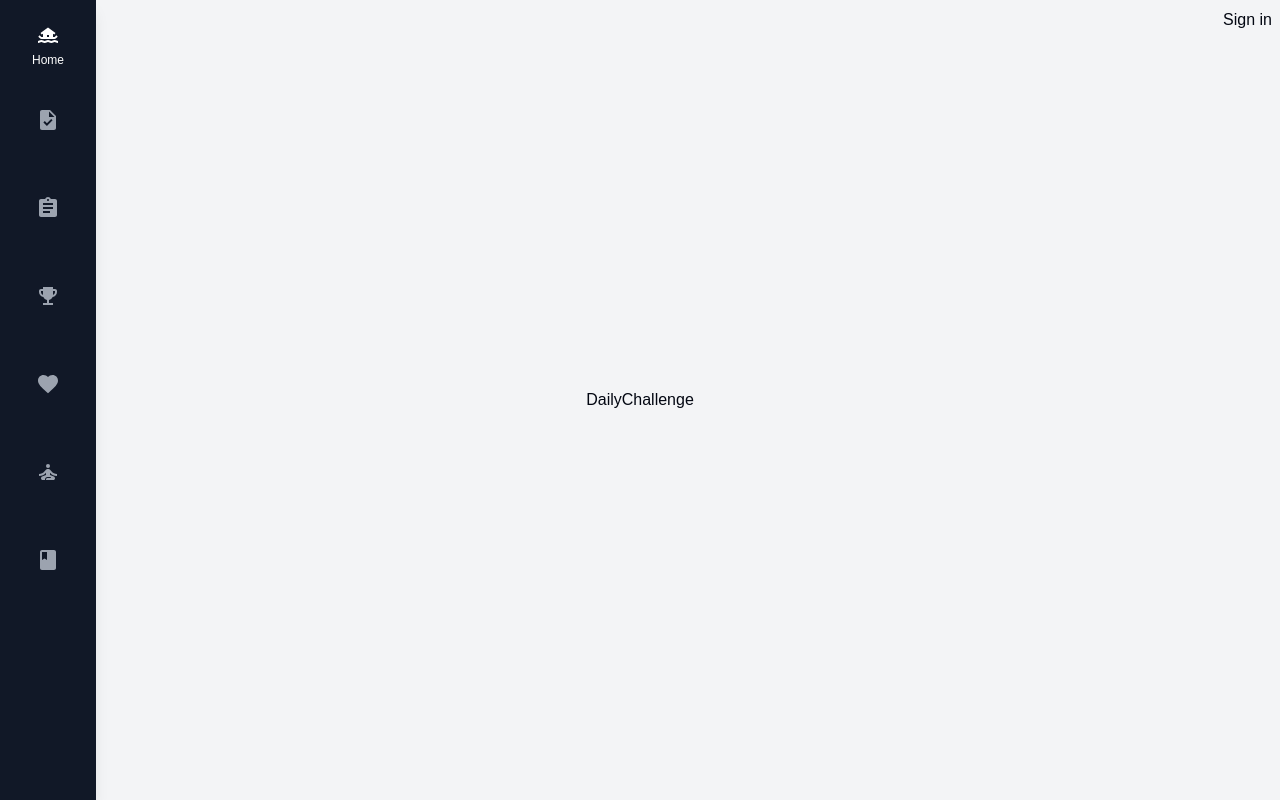
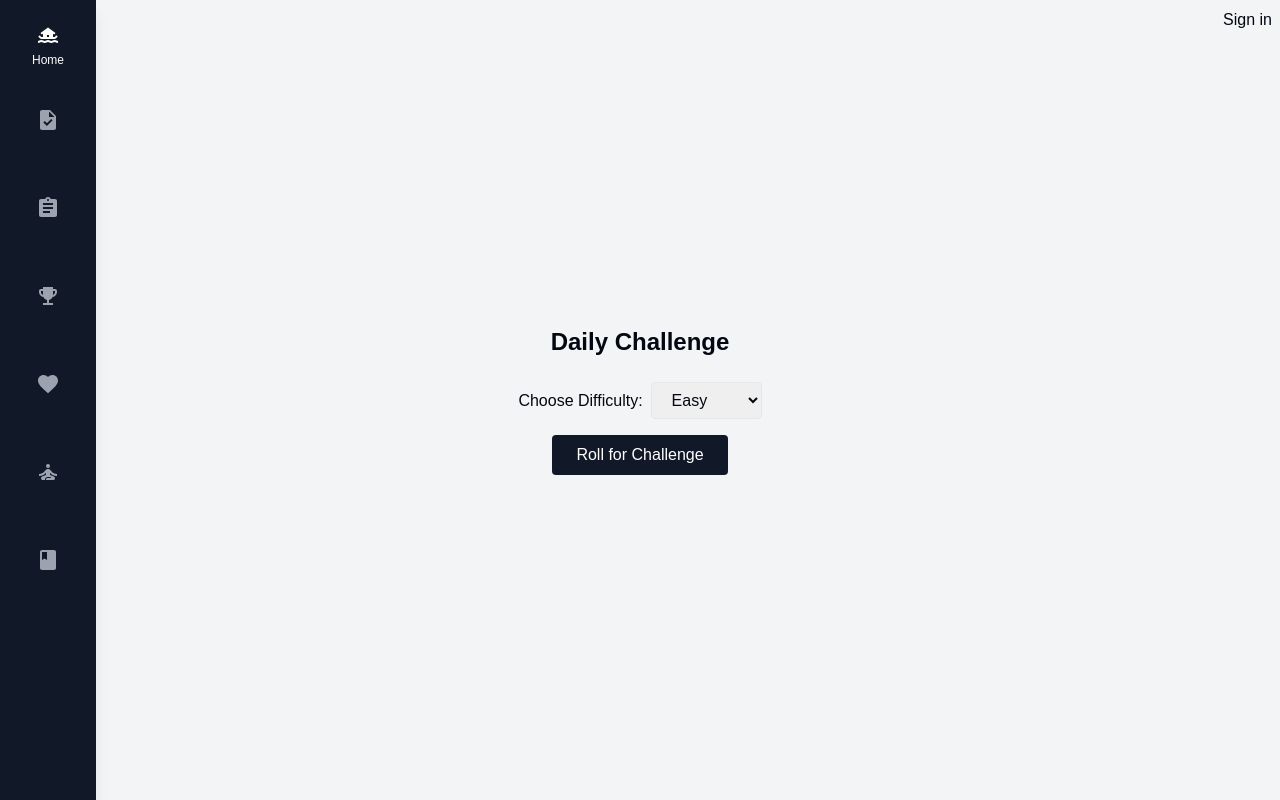
Before and after one commit to LunnS2/Self-Care-App, a Next.js app: page /daily-challenge in a window 1280 px wide. Built offline with nearby package versions, Linux system fonts and the light colour scheme; no server answers.

Commit message:
Update daily-challenge; Add JSON file with challenges

```diff
--- a/src/app/daily-challenge/page.tsx
+++ b/src/app/daily-challenge/page.tsx
@@ -1,11 +1,72 @@
-import React from "react";
+"use client"
 
-function DailyChallenge() {
+import React, { useState } from "react";
+
+// Assuming you have imported the JSON data.
+// In a real-world scenario, this might come from a separate file or API.
+import challenges from "../../data/challenges.json";
+
+// Define the Challenge type explicitly
+type Challenge = {
+  category: string;
+  difficulty: 'easy' | 'medium' | 'hard';
+  description: string;
+};
+
+const DailyChallenge = () => {
+  // State for selected difficulty and the challenge to display
+  const [selectedDifficulty, setSelectedDifficulty] = useState<'easy' | 'medium' | 'hard'>('easy');
+  const [challenge, setChallenge] = useState<Challenge | null>(null);
+
+  // Function to pick a random challenge based on the selected difficulty
+  const getRandomChallenge = () => {
+    const filteredChallenges = challenges.filter(
+      (ch) => ch.difficulty === selectedDifficulty
+    );
+
+    // Ensure the challenge has the correct type
+    const randomChallenge = filteredChallenges[Math.floor(Math.random() * filteredChallenges.length)];
+
+    // Type assertion to ensure the object matches the Challenge type
+    setChallenge(randomChallenge as Challenge);
+  };
+
   return (
     <div className="flex flex-col items-center justify-center min-h-screen bg-gray-100 p-4 md:p-8">
-      DailyChallenge
+      <h1 className="text-2xl font-semibold mb-6">Daily Challenge</h1>
+
+      {/* Difficulty Selection */}
+      <div className="mb-4">
+        <label htmlFor="difficulty" className="mr-2">Choose Difficulty:</label>
+        <select
+          id="difficulty"
+          value={selectedDifficulty}
+          onChange={(e) => setSelectedDifficulty(e.target.value as 'easy' | 'medium' | 'hard')}
+          className="px-4 py-2 border rounded"
+        >
+          <option value="easy">Easy</option>
+          <option value="medium">Medium</option>
+          <option value="hard">Hard</option>
+        </select>
+      </div>
+
+      {/* Roll for Challenge Button */}
+      <button
+        onClick={getRandomChallenge}
+        className="px-6 py-2 bg-gray-900 text-white rounded hover:bg-gray-800"
+      >
+        Roll for Challenge
+      </button>
+
+      {/* Display the challenge if one is selected */}
+      {challenge && (
+        <div className="mt-6 p-4 border rounded bg-white shadow-md w-full md:w-1/2">
+          <h2 className="text-xl font-semibold mb-2">{challenge.category}</h2>
+          <p>{challenge.description}</p>
+        </div>
+      )}
     </div>
   );
-}
+};
 
 export default DailyChallenge;
--- /dev/null
+++ b/src/data/challenges.json
@@ -0,0 +1,252 @@
+[
+  {
+    "category": "Mental Health",
+    "difficulty": "easy",
+    "description": "Take a 10-minute walk outside to clear your mind."
+  },
+  {
+    "category": "Food",
+    "difficulty": "easy",
+    "description": "Eat a healthy breakfast with fruits or oats."
+  },
+  {
+    "category": "Social",
+    "difficulty": "easy",
+    "description": "Send a message to a friend you haven’t spoken to in a while."
+  },
+  {
+    "category": "Self-Development",
+    "difficulty": "easy",
+    "description": "Read for 15 minutes from a book or article on personal growth."
+  },
+  {
+    "category": "Mental Health",
+    "difficulty": "easy",
+    "description": "Practice deep breathing exercises for 5 minutes."
+  },
+  {
+    "category": "Food",
+    "difficulty": "easy",
+    "description": "Drink at least 2 liters of water today."
+  },
+  {
+    "category": "Social",
+    "difficulty": "easy",
+    "description": "Compliment someone or give them positive feedback."
+  },
+  {
+    "category": "Self-Development",
+    "difficulty": "easy",
+    "description": "Write down three things you are grateful for today."
+  },
+  {
+    "category": "Mental Health",
+    "difficulty": "easy",
+    "description": "Do a 5-minute meditation session to relax your mind."
+  },
+  {
+    "category": "Food",
+    "difficulty": "easy",
+    "description": "Include a vegetable in every meal today."
+  },
+  {
+    "category": "Mental Health",
+    "difficulty": "medium",
+    "description": "Spend 20 minutes journaling your thoughts or feelings."
+  },
+  {
+    "category": "Food",
+    "difficulty": "medium",
+    "description": "Try a new healthy recipe today, focusing on whole foods."
+  },
+  {
+    "category": "Social",
+    "difficulty": "medium",
+    "description": "Call a friend or family member for a 20-minute conversation."
+  },
+  {
+    "category": "Self-Development",
+    "difficulty": "medium",
+    "description": "Set a small personal goal and work towards it for 30 minutes."
+  },
+  {
+    "category": "Mental Health",
+    "difficulty": "medium",
+    "description": "Practice mindfulness for 15 minutes, focusing on your breath."
+  },
+  {
+    "category": "Food",
+    "difficulty": "medium",
+    "description": "Cook a meal without using processed foods or takeout."
+  },
+  {
+    "category": "Social",
+    "difficulty": "medium",
+    "description": "Attend a virtual meetup or social gathering with friends or colleagues."
+  },
+  {
+    "category": "Self-Development",
+    "difficulty": "medium",
+    "description": "Watch a TED Talk or educational video to expand your knowledge."
+  },
+  {
+    "category": "Mental Health",
+    "difficulty": "medium",
+    "description": "Take a 30-minute break to disconnect from screens and relax."
+  },
+  {
+    "category": "Food",
+    "difficulty": "medium",
+    "description": "Eat at least one fruit and one vegetable in each of your meals today."
+  },
+  {
+    "category": "Mental Health",
+    "difficulty": "hard",
+    "description": "Try a 30-minute yoga or stretching session to relax your body and mind."
+  },
+  {
+    "category": "Food",
+    "difficulty": "hard",
+    "description": "Follow a clean eating plan for an entire day, avoiding processed foods and sugar."
+  },
+  {
+    "category": "Social",
+    "difficulty": "hard",
+    "description": "Plan a face-to-face meeting with someone you haven’t seen in a while."
+  },
+  {
+    "category": "Self-Development",
+    "difficulty": "hard",
+    "description": "Spend an hour learning a new skill or language."
+  },
+  {
+    "category": "Mental Health",
+    "difficulty": "hard",
+    "description": "Perform a digital detox for a whole day, avoiding social media and emails."
+  },
+  {
+    "category": "Food",
+    "difficulty": "hard",
+    "description": "Prepare a completely plant-based meal for the day."
+  },
+  {
+    "category": "Social",
+    "difficulty": "hard",
+    "description": "Volunteer for a cause you believe in or help someone in need."
+  },
+  {
+    "category": "Self-Development",
+    "difficulty": "hard",
+    "description": "Take on a personal project and dedicate a few hours to making progress."
+  },
+  {
+    "category": "Mental Health",
+    "difficulty": "hard",
+    "description": "Engage in a 30-minute self-reflection or introspection session, journaling your thoughts."
+  },
+  {
+    "category": "Food",
+    "difficulty": "hard",
+    "description": "Fast for 12-16 hours, depending on your comfort level, and focus on mindful eating when you break your fast."
+  },
+  {
+    "category": "Mental Health",
+    "difficulty": "easy",
+    "description": "Take 5 minutes to practice gratitude, listing things you’re thankful for."
+  },
+  {
+    "category": "Food",
+    "difficulty": "easy",
+    "description": "Try a healthy smoothie as a snack or breakfast."
+  },
+  {
+    "category": "Social",
+    "difficulty": "easy",
+    "description": "Smile at someone today, whether it’s a stranger or a friend."
+  },
+  {
+    "category": "Self-Development",
+    "difficulty": "easy",
+    "description": "Write down one thing you can do today to improve yourself."
+  },
+  {
+    "category": "Mental Health",
+    "difficulty": "medium",
+    "description": "Spend 10 minutes doing a creative activity like drawing or painting."
+  },
+  {
+    "category": "Food",
+    "difficulty": "medium",
+    "description": "Try cooking with a new vegetable or grain that you’ve never used before."
+  },
+  {
+    "category": "Social",
+    "difficulty": "medium",
+    "description": "Send a thoughtful message to someone to check in on them."
+  },
+  {
+    "category": "Self-Development",
+    "difficulty": "medium",
+    "description": "Commit to a week of no procrastination and focus on completing tasks as soon as possible."
+  },
+  {
+    "category": "Mental Health",
+    "difficulty": "medium",
+    "description": "Do a digital declutter by organizing your devices and unsubscribing from unwanted emails."
+  },
+  {
+    "category": "Food",
+    "difficulty": "medium",
+    "description": "Have a meatless day by focusing on plant-based meals."
+  },
+  {
+    "category": "Mental Health",
+    "difficulty": "hard",
+    "description": "Start a habit tracker and track something new you want to improve in your life."
+  },
+  {
+    "category": "Food",
+    "difficulty": "hard",
+    "description": "Try a full day of intermittent fasting and focus on a healthy eating window."
+  },
+  {
+    "category": "Social",
+    "difficulty": "hard",
+    "description": "Join a community group or online course and engage in meaningful conversations."
+  },
+  {
+    "category": "Self-Development",
+    "difficulty": "hard",
+    "description": "Write a personal mission statement to help guide your actions and decisions."
+  },
+  {
+    "category": "Mental Health",
+    "difficulty": "hard",
+    "description": "Do a social media cleanse for the entire day or week, focusing on real-life connections."
+  },
+  {
+    "category": "Food",
+    "difficulty": "hard",
+    "description": "Prepare a meal plan for the whole week to ensure healthy eating habits."
+  },
+  {
+    "category": "Social",
+    "difficulty": "hard",
+    "description": "Spend a day with family or friends, actively listening and engaging in meaningful conversations."
+  },
+  {
+    "category": "Self-Development",
+    "difficulty": "hard",
+    "description": "Set a long-term goal and take the first significant step toward achieving it today."
+  },
+  {
+    "category": "Mental Health",
+    "difficulty": "hard",
+    "description": "Try a 45-minute mindfulness or meditation session to clear your mind."
+  },
+  {
+    "category": "Food",
+    "difficulty": "hard",
+    "description": "Eliminate all processed sugar from your diet for a full day and stick to natural sweeteners."
+  }
+]
```
